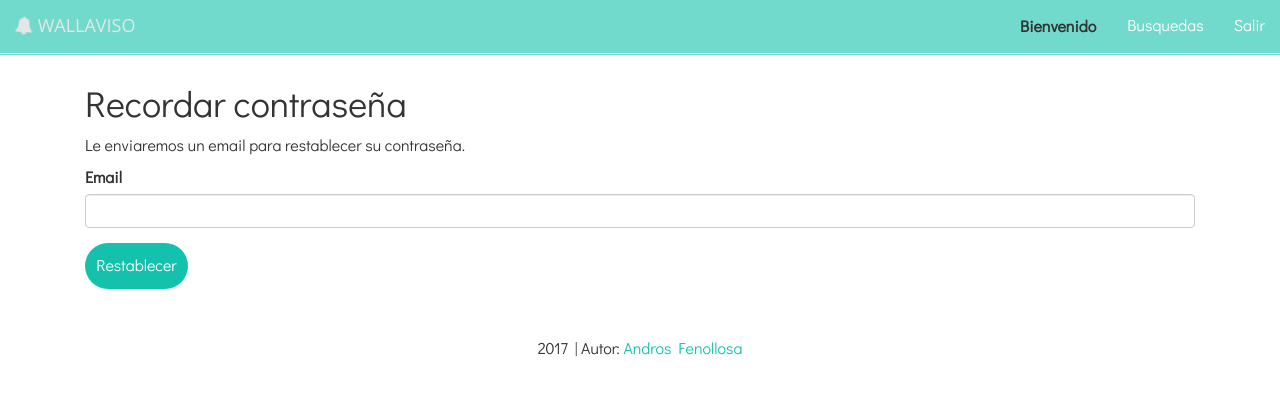
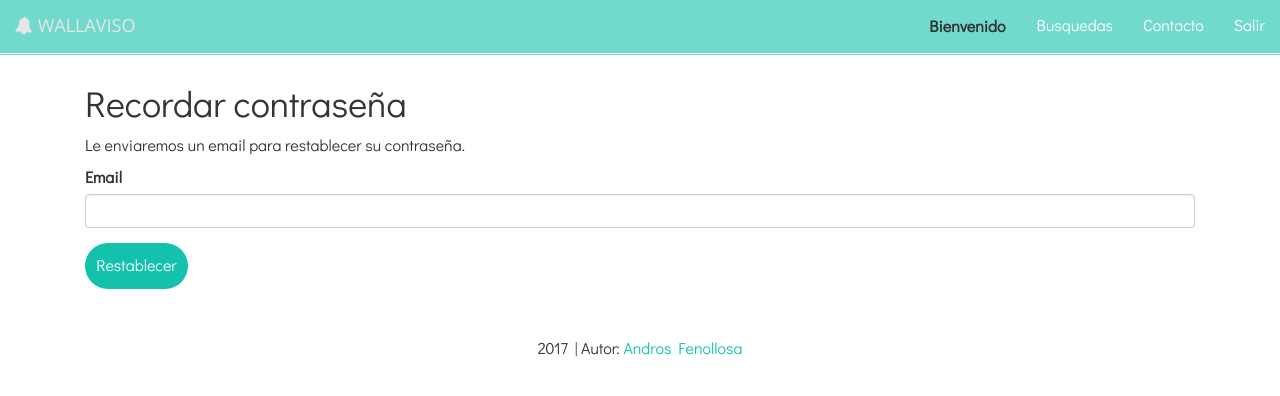
Before and after one commit to tanrax/wallaviso, a Flask app: page /forgot_password/new in a window 1280 px wide. Shown: the top 396 px of the page. Run offline with Flask 2, Linux system fonts and the light colour scheme; the visitor is signed in with stand-in values (Sample User, id 1); parts of the project's set-up code (start-up, migrations or seed data) failed here and were passed over; some libraries are stand-ins or nearby versions.

Commit message:
Add link contact

```diff
--- a/templates/layouts/master.html
+++ b/templates/layouts/master.html
@@ -37,6 +37,7 @@
 							<li><a href="{{ url_for('login') }}">Entrar</a></li>
 						{% else %}
 							<li><a href="{{ url_for('dashboard') }}">Busquedas</a></li>
+							<li><a href="https://programadorwebvalencia.com/#contact" target="_blank">Contacto</a></li>
 							<li><a href="{{ url_for('logout') }}">Salir</a></li>
 						{% endif %}
 					  	</ul>
```
